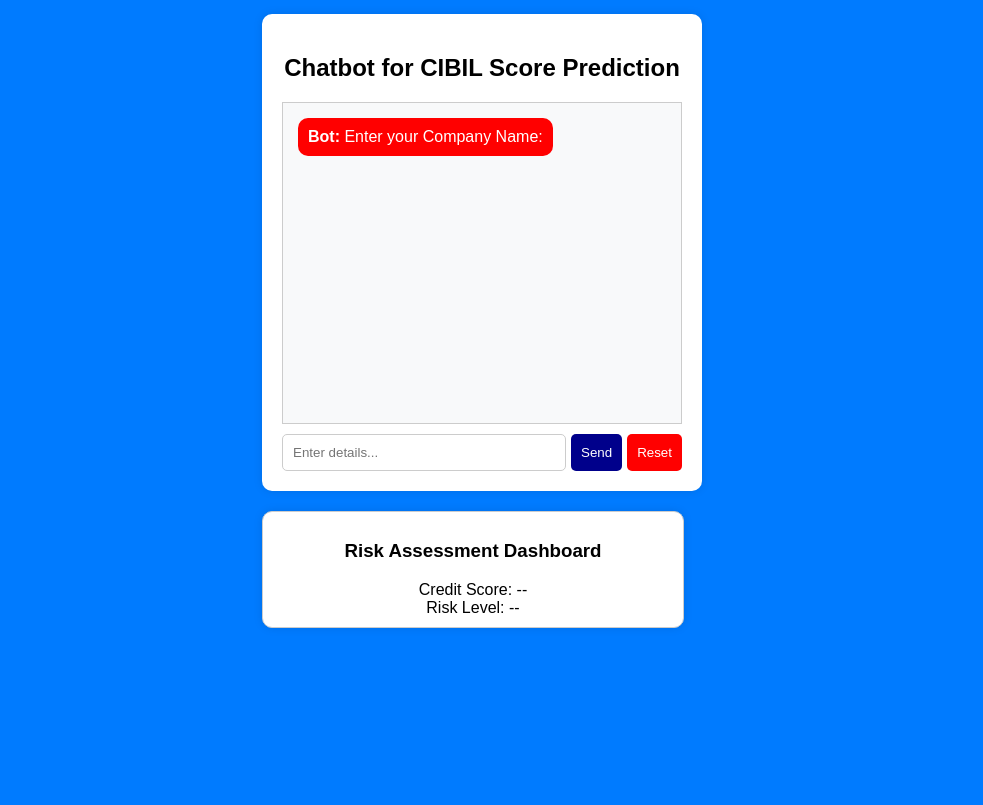
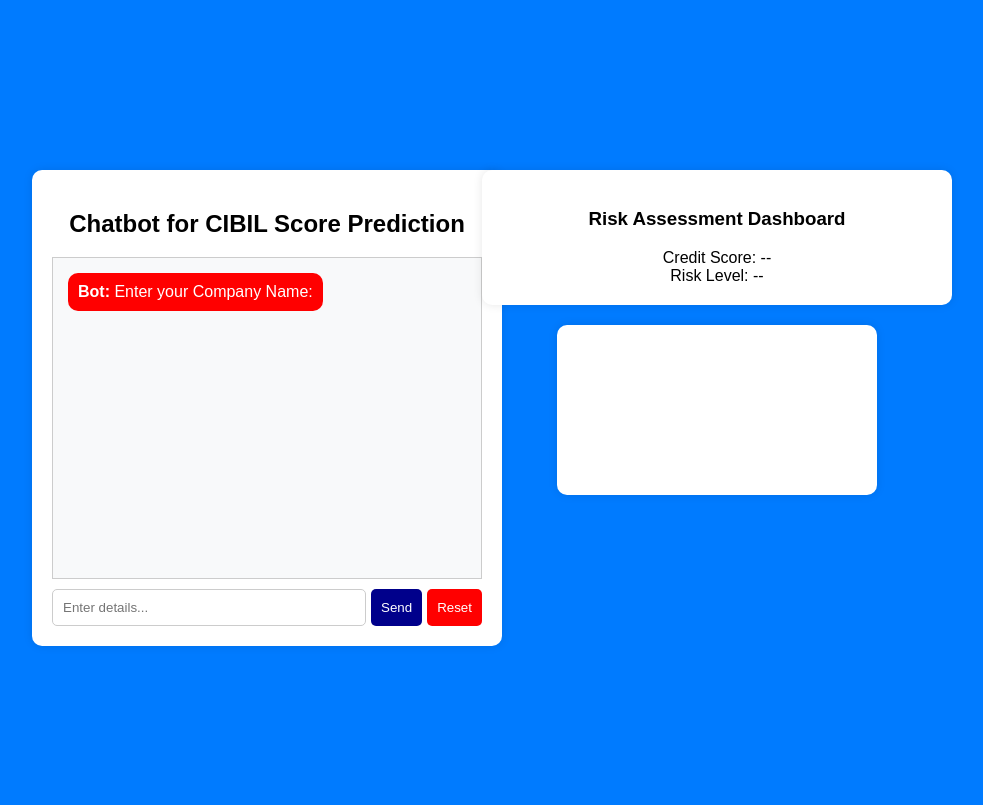
Before and after one commit to Rishi2553/citi_bridge_Hackathon, a plain HTML site: page index.html in a window 1280 px wide. Shown: the whole page, without its empty margins (158-1141 px from the left). Drawn offline with Linux system fonts and the light colour scheme.

Commit message:
Update styles.css

```diff
--- a/styles.css
+++ b/styles.css
@@ -5,34 +5,51 @@
     justify-content: center;
     align-items: center;
     height: 100vh;
-    flex-direction: column;
     color: white;
 }
 
-.chat-container, .dashboard-container {
-    width: 400px;
+/* Create a flex container */
+.main-container {
+    display: flex;
+    justify-content: space-between;
+    width: 80%;
+    max-width: 900px;
+}
+
+/* Chat container on the left */
+.chat-container {
+    width: 48%;
     background: white;
     padding: 20px;
     border-radius: 10px;
     box-shadow: 0 0 10px rgba(0, 0, 0, 0.1);
-    margin-bottom: 20px;
     text-align: center;
     color: black;
     transition: border 0.3s ease-in-out;
 }
 
-/* ✅ Default chat box and result box border */
-.chat-box, .dashboard-container {
-    border: 1px solid #ccc;
-    padding: 10px;
+/* Dashboard + Speedometer container on the right */
+.right-container {
+    width: 48%;
+    display: flex;
+    flex-direction: column;
+    align-items: center;
 }
 
-/* ✅ High-risk red border (5px = 0.5 cm) */
-.high-risk-border {
-    border: 5px solid red !important;
+/* Styling for dashboard */
+.dashboard-container {
+    width: 100%;
+    background: white;
+    padding: 20px;
+    border-radius: 10px;
+    box-shadow: 0 0 10px rgba(0, 0, 0, 0.1);
+    text-align: center;
+    color: black;
+    transition: border 0.3s ease-in-out;
+    margin-bottom: 20px;
 }
 
-/* ✅ Chat messages styling */
+/* Chat messages */
 .chat-box {
     height: 300px;
     overflow-y: auto;
@@ -41,9 +58,10 @@
     background: #f8f9fa;
     display: flex;
     flex-direction: column;
+    border: 1px solid #ccc;
 }
 
-/* ✅ User messages aligned to right */
+/* User messages on the right */
 .user-message {
     align-self: flex-end;
     background: red;
@@ -54,7 +72,7 @@
     margin: 5px;
 }
 
-/* ✅ Bot messages aligned to left */
+/* Bot messages on the left */
 .bot-message {
     align-self: flex-start;
     background: red;
@@ -65,7 +83,7 @@
     margin: 5px;
 }
 
-/* ✅ Input box and buttons */
+/* Input box styling */
 .input-box {
     display: flex;
 }
@@ -94,7 +112,7 @@
     margin-left: 5px;
 }
 
-/* ✅ Risk Levels */
+/* Risk Level Styles */
 .low-risk { background-color: green; }
 .medium-risk { background-color: orange; }
 .high-risk {
@@ -103,3 +121,12 @@
     font-weight: bold;
     padding: 10px;
 }
+
+/* Speedometer Styling */
+#speedometer {
+    display: block;
+    background: white;
+    border-radius: 10px;
+    padding: 10px;
+    box-shadow: 0 0 10px rgba(0, 0, 0, 0.1);
+}
```
